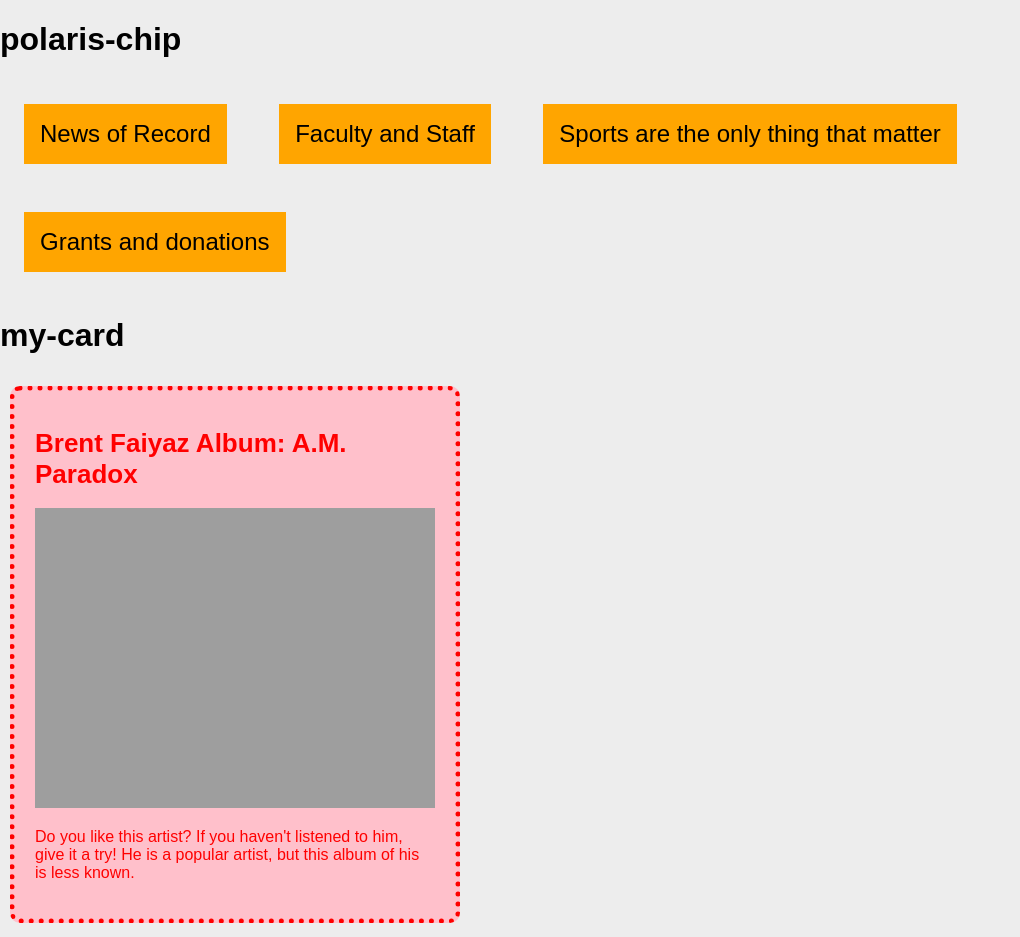
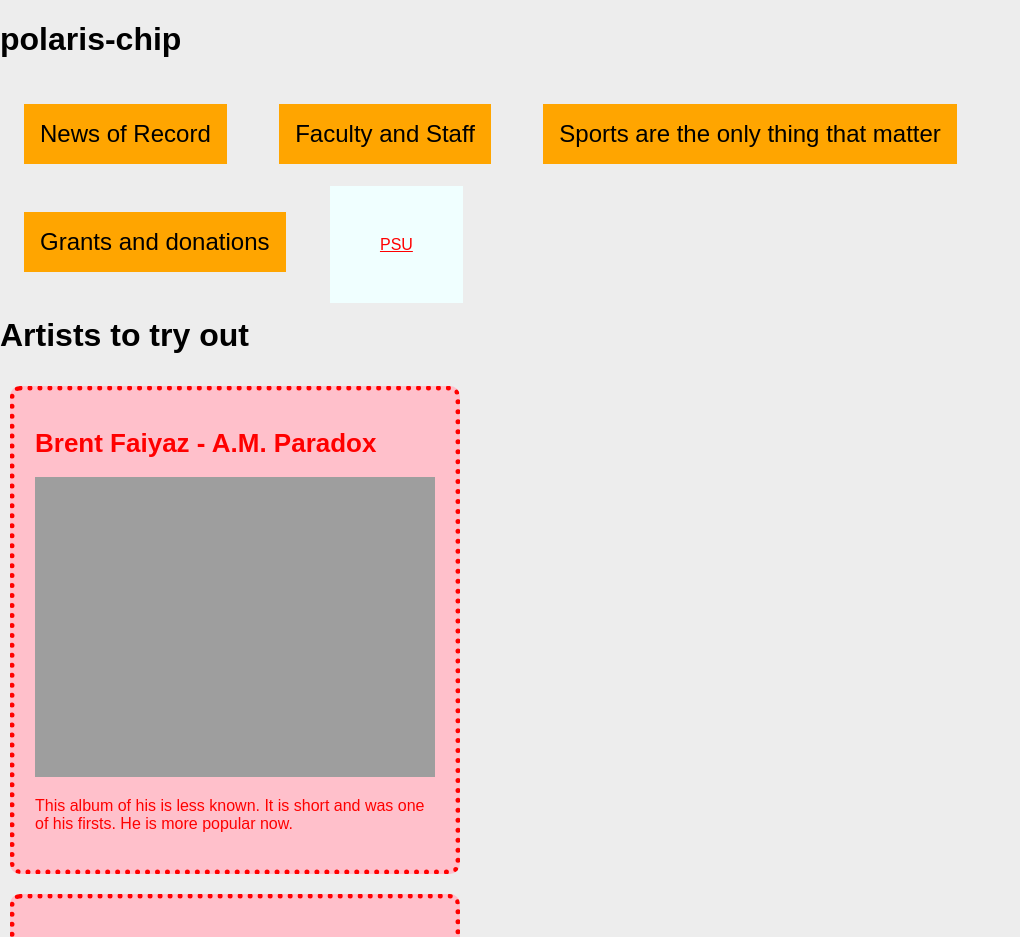
Before and after one commit to macygmac/polaris-chip, a website with bundled scripts: page index.html in a window 1280 px wide. Shown: the top 937 px of the page, without its empty margins (0-1020 px from the left). Built offline with nearby package versions, Linux system fonts and the light colour scheme.

Commit message:
Update index.html
updating the html index code

```diff
--- a/index.html
+++ b/index.html
@@ -19,6 +19,12 @@
     polaris-chip {
       margin: 16px;
     }
+    a {
+      margin: 16px;
+      color: red;
+      background-color: azure;
+      padding: 50px;
+    }
   </style>
   <title>polaris-chip / my-card</title>
 </head>
@@ -31,8 +37,18 @@
   <polaris-chip title="Sports are the only thing that matter"></polaris-chip>
   <polaris-chip title="Grants and donations"></polaris-chip>
 
-  <h1>my-card</h1>
-  <my-card></my-card>
+
+  <a href="https://psu.edu/" target= _blank>PSU</a>
+
+  <h1>Artists to try out</h1>
+  <my-card title= "Brent Faiyaz - A.M. Paradox" img="https://is2-ssl.mzstatic.com/image/thumb/Music115/v4/a3/96/25/a3962539-6df4-53f8-47f8-e9998cbecd81/859718224273_cover.jpg/1200x1200bf-60.jpg" description="This album of his is less known. It is short and was one of his firsts. He is more popular now." link="https://open.spotify.com/album/2pIpBDT8RtmJ5Vhb86BOcd"></my-card>
+  <my-card title="Daniel Caesar - Never Enough" img="https://i.scdn.co/image/ab67616d0000b2737c68face1dc58127f3a7b1cc" description="This newer album is what made me start lisenting to Daniel Caesar. I like the chill vibes." link="https://open.spotify.com/album/7ivbFszr1TbVadj89BIy1y"></my-card>
+  <my-card title="Frank Ocean - Blonde" img="https://i.scdn.co/image/ab67616d0000b273c5649add07ed3720be9d5526" description="This album is a classic. There is so much emotion. I wish he would come out with more music." link="https://open.spotify.com/album/3mH6qwIy9crq0I9YQbOuDf"></my-card>
+  <my-card title="SZA - Ctrl" img="https://i.scdn.co/image/ab67616d0000b2731882add8fd275c04e322027d" description= "SZA is an amazing artist. She is loved by everyone and is so insanely talented." link="https://open.spotify.com/album/6FKP2O0oOvZlDkF0gyTjiJ"></my-card>
+  <my-card title="Drake - Take Care" img="https://i.scdn.co/image/ab67616d0000b273c7ea04a9b455e3f68ef82550" description="Drake is a super popular artist in this generation. He has songs for everyone in any kind of mood." link="https://open.spotify.com/album/6X1x82kppWZmDzlXXK3y3q"></my-card>
+
+
+
 
   <!-- this is what is bringing in the definition for this tag -->
   <script type="module" src="./src/polaris-chip.js"></script>
```
